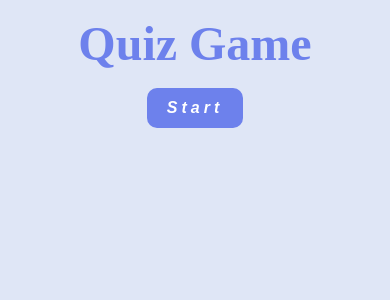
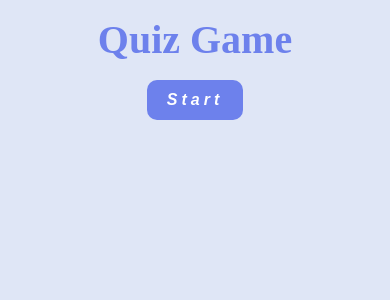
Before and after one commit to KolyaHarutyunyan/QuizGame, a React (Create React App) app: page / in a window 390 px wide. Shown: the top 300 px of the page. Built offline with nearby package versions, Linux system fonts and the light colour scheme; a web font is replaced by a local one.

Commit message:
modify styles

```diff
--- a/src/app.scss
+++ b/src/app.scss
@@ -10,8 +10,9 @@
     font-style: italic;
     color: #ffffff;
     letter-spacing: 4px;
+    transition: transform .2s linear;
     &:hover {
-        transform: scale(1.05);
+        transform: scale(.9);
     }
 }
 
@@ -23,6 +24,9 @@
     background-color: #dfe6f6;
     display: flex;
     justify-content: center;
+    @media (max-width: 500px) {
+        padding: 20px;
+    }
     .game-wrapper {
         width: 100%;
         text-align: center;
@@ -30,6 +34,9 @@
             font-size: 48px;
             font-weight: 700;
             color: #6d81ec;
+            @media (max-width: 500px) {
+                font-size: 40px;
+            }
         }
         .start-button {
             @include button-style();
--- a/src/components/quizGame.scss
+++ b/src/components/quizGame.scss
@@ -50,7 +50,7 @@
                     transform: scale(1);
                 }
                 span {
-                    font-size: 1rem;
+                    font-size: 14px;
                     font-weight: 700;
                     color: #6d81ec;
                 }
```
